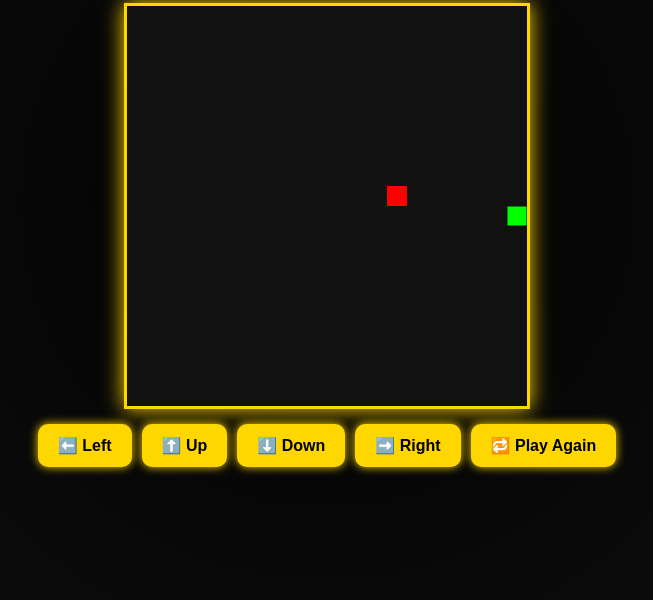
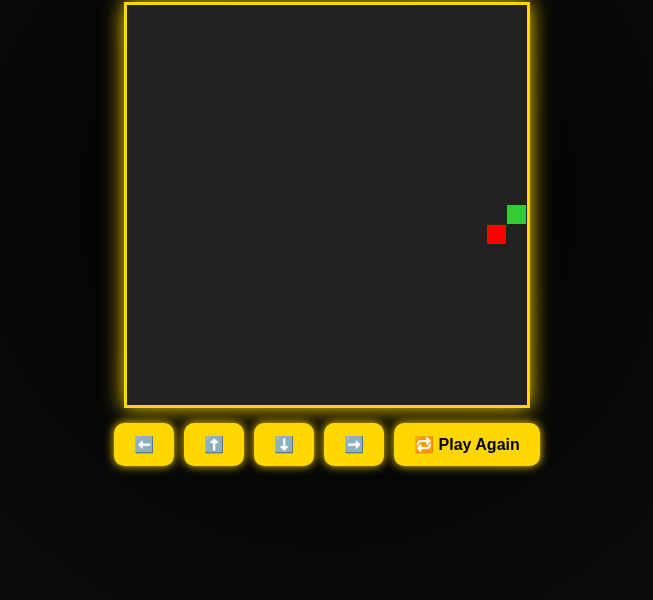
Before and after one commit to Hello12-ship/Snake.gam, a plain HTML site: page index.html in a window 1280 px wide. Shown: the part 200-800 px from the top of the page, without its empty margins (313-966 px from the left). Drawn offline with Linux system fonts and the light colour scheme.

Commit message:
Refactor Akash Snake Game HTML and JavaScript
Updated game mechanics and UI elements for the Akash Snake Game.

```diff
--- a/index.html
+++ b/index.html
@@ -7,7 +7,7 @@
   <style>
     body {
       margin: 0;
-      background: radial-gradient(circle, #000, #111);
+      background: radial-gradient(circle at center, #000, #111);
       display: flex;
       flex-direction: column;
       align-items: center;
@@ -53,21 +53,19 @@
 
     button:active {
       transform: scale(0.9);
-      box-shadow: 0 0 5px #ff00ff;
     }
   </style>
 </head>
 <body>
   <audio id="bg-music" src="music.mp3" autoplay loop></audio>
-
-  <h1>🐍 AKASH SNAKE GAME 🐍</h1>
+  <h1>khelo bhaiyo!!</h1></h1>
   <canvas id="game" width="400" height="400"></canvas>
 
   <div class="controls">
-    <button id="left">⬅️ Left</button>
-    <button id="up">⬆️ Up</button>
-    <button id="down">⬇️ Down</button>
-    <button id="right">➡️ Right</button>
+    <button id="left">⬅️</button>
+    <button id="up">⬆️</button>
+    <button id="down">⬇️</button>
+    <button id="right">➡️</button>
     <button id="restart">🔁 Play Again</button>
   </div>
 
@@ -76,66 +74,59 @@
     const ctx = canvas.getContext("2d");
 
     const box = 20;
-    let snake;
-    let direction;
-    let food;
-    let game;
+    let snake = [{ x: 9 * box, y: 10 * box }];
+    let direction = "RIGHT";
+    let food = {
+      x: Math.floor(Math.random() * 19 + 1) * box,
+      y: Math.floor(Math.random() * 19 + 1) * box,
+    };
+    let score = 0;
 
-    function startGame() {
-      snake = [{ x: 9 * box, y: 10 * box }];
-      direction = "RIGHT";
-      food = {
-        x: Math.floor(Math.random() * 19 + 1) * box,
-        y: Math.floor(Math.random() * 19 + 1) * box,
-      };
-      if (game) clearInterval(game);
-      game = setInterval(draw, 100);
-    }
-
-    document.getElementById("left").addEventListener("click", () => {
+    document.getElementById("left").onclick = () => {
       if (direction !== "RIGHT") direction = "LEFT";
-    });
-    document.getElementById("right").addEventListener("click", () => {
+    };
+    document.getElementById("up").onclick = () => {
+      if (direction !== "DOWN") direction = "UP";
+    };
+    document.getElementById("down").onclick = () => {
+      if (direction !== "UP") direction = "DOWN";
+    };
+    document.getElementById("right").onclick = () => {
       if (direction !== "LEFT") direction = "RIGHT";
-    });
-    document.getElementById("up").addEventListener("click", () => {
-      if (direction !== "DOWN") direction = "UP";
-    });
-    document.getElementById("down").addEventListener("click", () => {
-      if (direction !== "UP") direction = "DOWN";
-    });
-    document.getElementById("restart").addEventListener("click", startGame);
-
-    document.addEventListener("keydown", (event) => {
-      if (event.keyCode == 37 && direction != "RIGHT") direction = "LEFT";
-      else if (event.keyCode == 38 && direction != "DOWN") direction = "UP";
-      else if (event.keyCode == 39 && direction != "LEFT") direction = "RIGHT";
-      else if (event.keyCode == 40 && direction != "UP") direction = "DOWN";
-    });
+    };
+    document.getElementById("restart").onclick = () => {
+      location.reload();
+    };
 
     function draw() {
-      ctx.fillStyle = "#111";
+      ctx.fillStyle = "#222";
       ctx.fillRect(0, 0, 400, 400);
 
       for (let i = 0; i < snake.length; i++) {
-        ctx.fillStyle = i == 0 ? "lime" : "green";
-        ctx.fillRect(snake[i].x, snake[i].y, box, box);
-        ctx.strokeStyle = "#111";
-        ctx.strokeRect(snake[i].x, snake[i].y, box, box);
+        ctx.fillStyle = i === 0 ? "limegreen" : "green";
+        ctx.fillRect(snake[i].x, snake[i].y, box - 1, box - 1);
       }
 
       ctx.fillStyle = "red";
-      ctx.fillRect(food.x, food.y, box, box);
+      ctx.fillRect(food.x, food.y, box - 1, box - 1);
 
       let snakeX = snake[0].x;
       let snakeY = snake[0].y;
 
-      if (direction == "LEFT") snakeX -= box;
-      if (direction == "UP") snakeY -= box;
-      if (direction == "RIGHT") snakeX += box;
-      if (direction == "DOWN") snakeY += box;
+      if (direction === "LEFT") snakeX -= box;
+      if (direction === "UP") snakeY -= box;
+      if (direction === "RIGHT") snakeX += box;
+      if (direction === "DOWN") snakeY += box;
 
-      if (snakeX == food.x && snakeY == food.y) {
+      // Bounce from walls
+      if (snakeX >= 400) snakeX = 380;
+      if (snakeX < 0) snakeX = 0;
+      if (snakeY >= 400) snakeY = 380;
+      if (snakeY < 0) snakeY = 0;
+
+      // Eat food
+      if (snakeX === food.x && snakeY === food.y) {
+        score++;
         food = {
           x: Math.floor(Math.random() * 19 + 1) * box,
           y: Math.floor(Math.random() * 19 + 1) * box,
@@ -144,33 +135,11 @@
         snake.pop();
       }
 
-      let newHead = { x: snakeX, y: snakeY };
-
-      if (
-        snakeX < 0 ||
-        snakeY < 0 ||
-        snakeX >= 400 ||
-        snakeY >= 400 ||
-        collision(newHead, snake)
-      ) {
-        clearInterval(game);
-        alert("💀 Game Over! Press Play Again to restart.");
-        return;
-      }
-
+      const newHead = { x: snakeX, y: snakeY };
       snake.unshift(newHead);
     }
 
-    function collision(head, array) {
-      for (let i = 0; i < array.length; i++) {
-        if (head.x == array[i].x && head.y == array[i].y) {
-          return true;
-        }
-      }
-      return false;
-    }
-
-    startGame();
+    let game = setInterval(draw, 200); // slower speed (200ms)
   </script>
 </body>
 </html>
```
